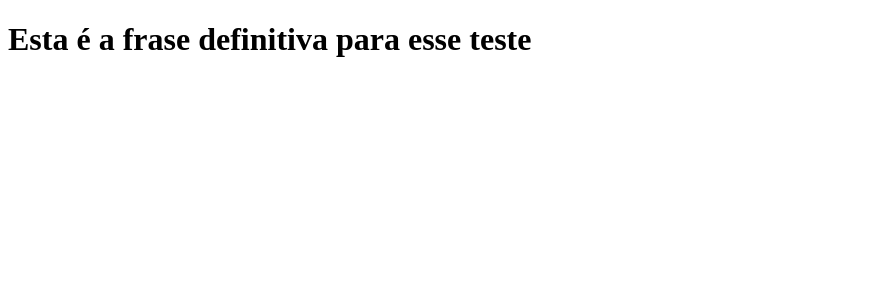
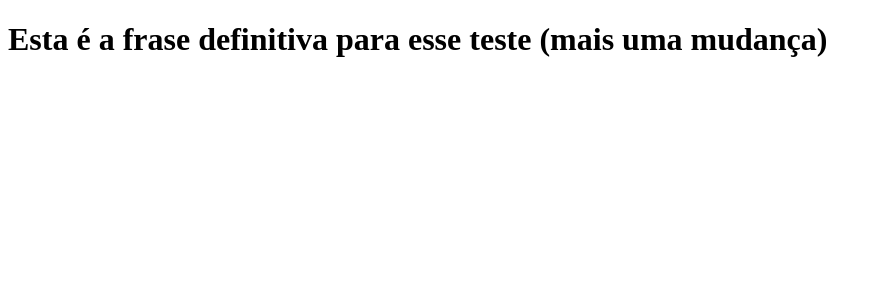
Before and after one commit to rodrigo-silva-new/clone-tabnews, a Next.js app: page / in a window 1280 px wide. Shown: the top 300 px of the page, without its empty margins (0-881 px from the left). Built offline with nearby package versions, Linux system fonts and the light colour scheme.

Commit message:
modifica a frase

```diff
--- a/pages/index.js
+++ b/pages/index.js
@@ -1,5 +1,5 @@
 function Home() {
-    return <h1>Esta é a frase definitiva para esse teste</h1>
+    return <h1>Esta é a frase definitiva para esse teste (mais uma mudança)</h1>
 }
 
 export default Home;
```
